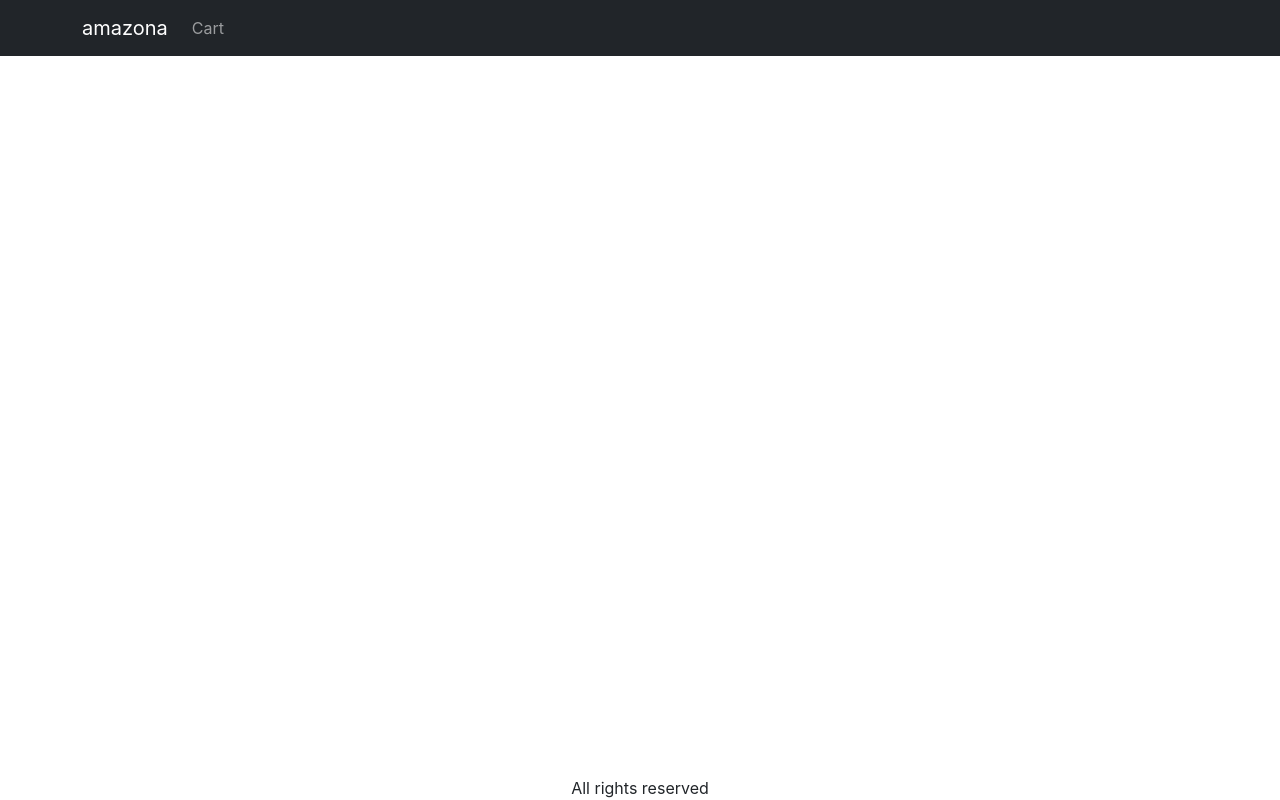
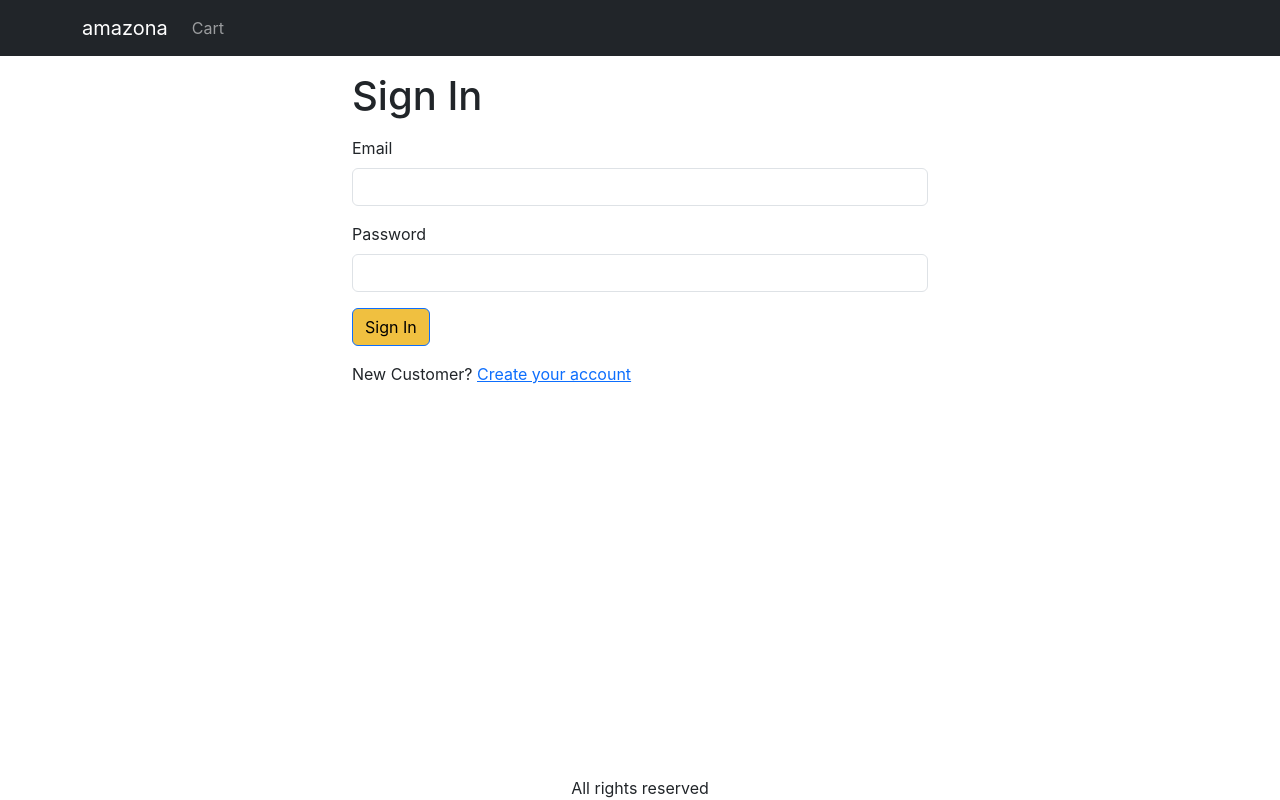
Before and after one commit to haskerboe/amazonClone, a React (Create React App) app in the folder frontend/: page /signin in a window 1280 px wide. Built offline with nearby package versions, Linux system fonts and the light colour scheme; the HTML template or start-up script is replaced by a standard one.

Commit message:
Sign in Screen

```diff
--- a/frontend/src/App.js
+++ b/frontend/src/App.js
@@ -8,6 +8,7 @@
 import { useContext } from "react";
 import { Store } from "./Store";
 import CartScreen from "./screens/CartScreens";
+import SignInScreen from "./screens/SignInScreen";
 
 function App() {
   const { state } = useContext(Store);
@@ -39,6 +40,8 @@
             <Routes>
               <Route path="/product/:slug" element={<ProductScreen />} />
               <Route path="/cart" element={<CartScreen />} />
+              <Route path="/signin" element={<SignInScreen />} />
+
               <Route path="/" element={<HomeScreen />} />
             </Routes>
           </Container>
--- a/frontend/src/index.css
+++ b/frontend/src/index.css
@@ -49,3 +49,6 @@
 .img-thumbnail {
   height: 80px;
 }
+.small-container {
+  max-width: 600px;
+}
--- /dev/null
+++ b/frontend/src/screens/SignInScreen.js
@@ -0,0 +1,34 @@
+import { Link, useLocation } from "react-router-dom";
+import { Button, Container, Form } from "react-bootstrap";
+import { Helmet } from "react-helmet-async";
+
+export default function SignInScreen() {
+  const { search } = useLocation();
+  const redirectInUrl = new URLSearchParams(search).get("redirect");
+  const redirect = redirectInUrl ? redirectInUrl : "/";
+  return (
+    <Container className="small-container">
+      <Helmet>
+        <title>Sign In</title>
+      </Helmet>
+      <h1 className="my-3">Sign In</h1>
+      <Form>
+        <Form.Group className="mb-3" controlId="email">
+          <Form.Label>Email</Form.Label>
+          <Form.Control type="email" required />
+        </Form.Group>
+        <Form.Group className="mb-3" controlId="password">
+          <Form.Label>Password</Form.Label>
+          <Form.Control type="password" required />
+        </Form.Group>
+        <div className="mb-3">
+          <Button type="submit">Sign In</Button>
+        </div>
+        <div className="mb-3">
+          New Customer?{" "}
+          <Link to={`/signup?redirect=${redirect}`}>Create your account</Link>
+        </div>
+      </Form>
+    </Container>
+  );
+}
```
